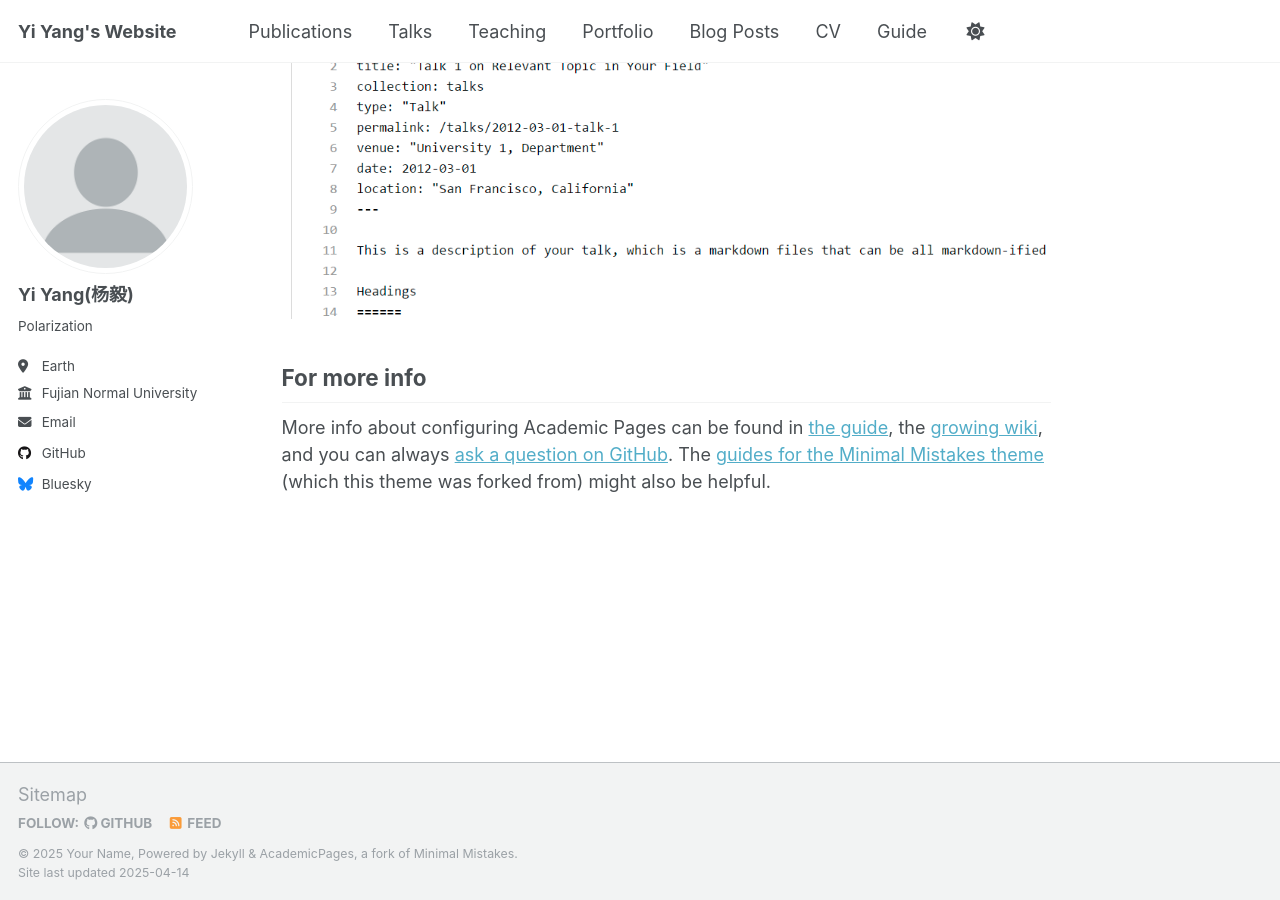
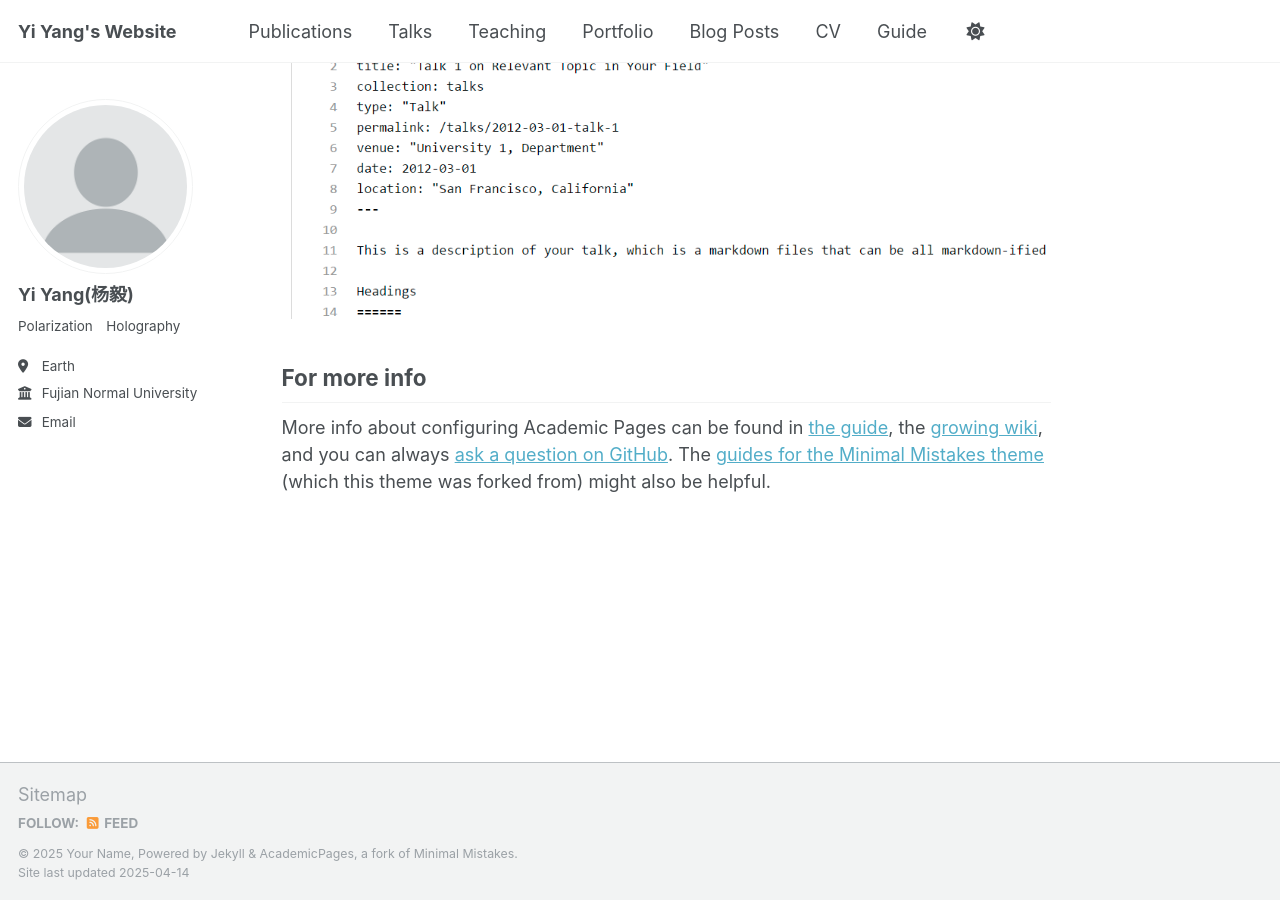
Before and after one commit to yiyang-opt/yiyang-opt.github.io, a Jekyll site: the page built from _pages/about.md, in a window 1280 px wide and 900 px high, scrolled down 2636 px. Built offline with Jekyll 4.4.1, drawn with Linux system fonts in a browser that asks for light colours.

Commit message:
Update _config.yml

```diff
--- a/_config.yml
+++ b/_config.yml
@@ -25,7 +25,7 @@ author:
   avatar           : "profile.png"
   name             : "Yi Yang(杨毅)"
   pronouns         : # example: "she/her"
-  bio              : "Polarization"
+  bio              : "Polarization　Holography"
   location         : "Earth"
   employer         : "Fujian Normal University"
   uri              : # URL
@@ -45,12 +45,12 @@ author:
   bitbucket        : # Username - Update with your username on the site
   codepen          : # Username
   dribbble         : # Username
-  github           : "academicpages"
+  github           : # "academicpages"
   kaggle           : # Username
   stackoverflow    : # User number or user number and name (i.e., use "1" or "1/jeff-atwood")
 
   # Social media
-  bluesky          : "bsky.app" # Replace this with you Bluesky username
+  bluesky          : # "bsky.app" # Replace this with you Bluesky username
   facebook         : # Username
   flickr           : # Username
   foursquare       : # Username
@@ -263,7 +263,7 @@ defaults:
     values:
       layout: single
       author_profile: true
-      share: true
+      share: false
       comments: true
   # _portfolio
   - scope:
```
